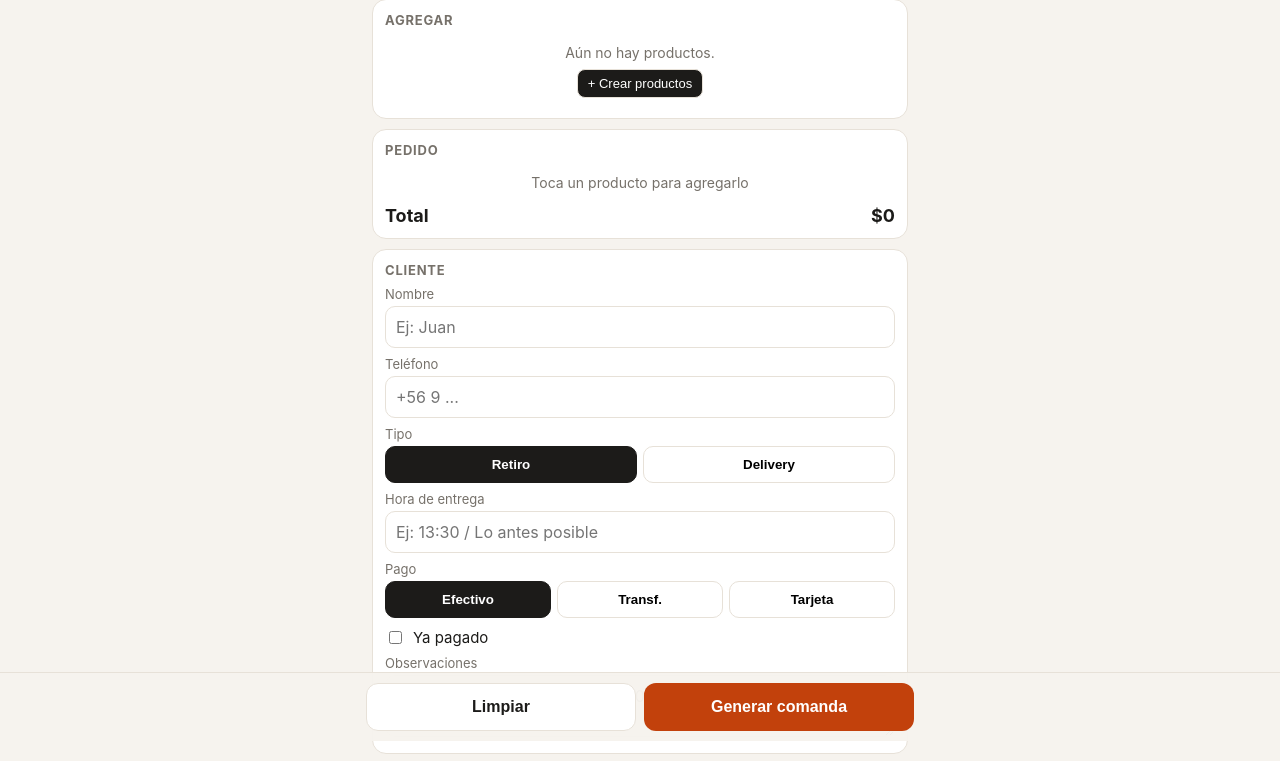
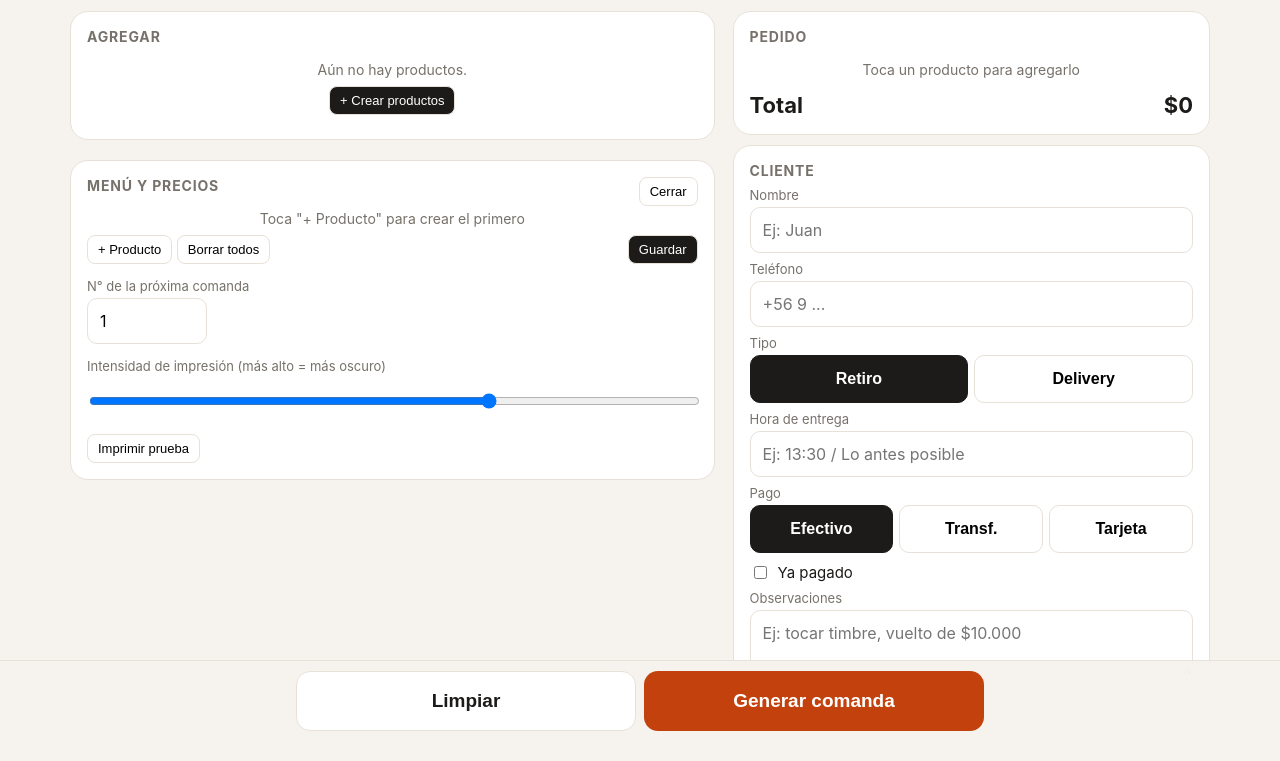
Before and after one commit to salvaradosnag-dotcom/comandas-apolos, a plain HTML site: page index.html in a window 1280 px wide. Shown: the part 59-820 px from the top of the page. Drawn offline with Linux system fonts and the light colour scheme.

Commit message:
Refactor layout and styling for responsive design

```diff
--- a/index.html
+++ b/index.html
@@ -51,17 +51,36 @@ label{display:block;font-size:13px;color:var(--mut);margin:8px 0 4px}
 .prow select{width:110px;flex:none;padding:8px}
 .toast{position:fixed;top:12px;left:50%;transform:translateX(-50%);background:var(--ink);color:#fff;padding:8px 14px;border-radius:10px;font-size:14px;opacity:0;transition:.2s;pointer-events:none}
 .toast.show{opacity:1}
+@media (min-width:700px){
+ main{max-width:1180px;padding:0 20px 130px}
+ header{max-width:1180px;margin:0 auto;padding:18px 20px 6px}
+ h1{font-size:26px}.num{font-size:20px;padding:6px 14px}
+ #form{display:grid;grid-template-columns:minmax(0,1.35fr) minmax(0,1fr);grid-template-rows:auto 1fr;gap:0 18px;align-items:start}
+ #cardAdd{grid-column:1;grid-row:1}#cardCfg{grid-column:1;grid-row:2}
+ .colR{grid-column:2;grid-row:1/span 2;position:sticky;top:8px;max-height:calc(100vh - 110px);overflow:auto}
+ .grid{grid-template-columns:repeat(3,1fr);gap:12px}
+ .item{min-height:92px;padding:16px 12px;font-size:19px;border-radius:16px}.item small{font-size:16px}
+ .card{padding:16px;border-radius:18px}.card h2{font-size:14px}
+ .qty button{width:46px;height:46px;font-size:22px}.qty span{font-size:20px;min-width:28px}
+ .lname{font-size:18px}.chip{padding:9px 14px;font-size:15px}.del{font-size:24px}
+ .seg button{padding:14px;font-size:16px}input,textarea,select{padding:12px}
+ .total{font-size:22px}
+ .bar button{max-width:340px;padding:18px;font-size:19px;border-radius:14px}
+ #out .card{max-width:560px;margin:10px auto}#out img{width:384px}
+}
+@media (min-width:1000px){.grid{grid-template-columns:repeat(4,1fr)}}
 </style>
 </head>
 <body>
 <header><h1>Comandas Apolo's</h1><span class="num" id="numTag">#1</span></header>
 <main>
   <div id="form">
-    <div class="card">
+    <div class="card" id="cardAdd">
       <h2>Agregar</h2>
       <div id="menu"></div>
     </div>
 
+    <div class="colR">
     <div class="card">
       <h2>Pedido</h2>
       <div id="lines"></div>
@@ -82,7 +101,8 @@ label{display:block;font-size:13px;color:var(--mut);margin:8px 0 4px}
       <label>Observaciones</label><textarea id="obs" rows="2" placeholder="Ej: tocar timbre, vuelto de $10.000"></textarea>
     </div>
 
-    <div class="card">
+    </div>
+    <div class="card" id="cardCfg">
       <h2>Menú y precios <button class="mini" id="toggleCfg" style="float:right">Editar</button></h2>
       <div id="cfg" style="display:none">
         <div id="cfgRows"></div>
```
